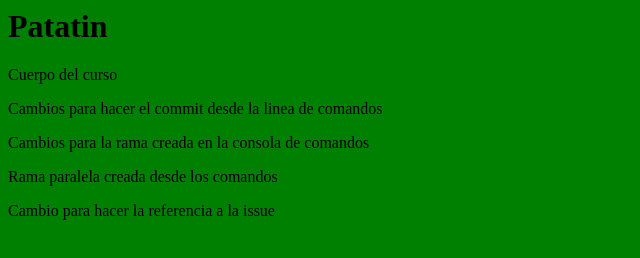
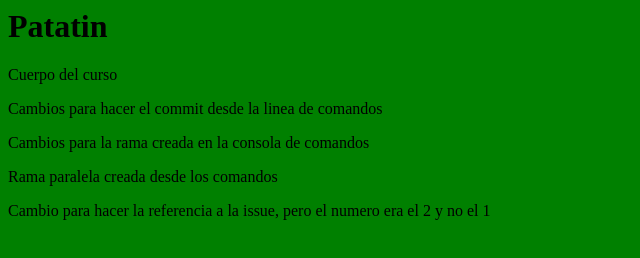
Before and after one commit to arturodefer/arturodefer.github.io, a plain HTML site: page src/index.html in a window 1280 px wide. Shown: the whole page, without its empty margins (0-640 px from the left). Drawn offline with Linux system fonts and the light colour scheme.

Commit message:
referencia a mi issue
haciendo referencia a mi issue #2

```diff
--- a/src/index.html
+++ b/src/index.html
@@ -9,6 +9,6 @@
     <p>Cambios para hacer el commit desde la linea de comandos</p>
     <p>Cambios para la rama creada en la consola de comandos</p>
     <p>Rama paralela creada desde los comandos</p>
-    <p>Cambio para hacer la referencia a la issue</p>
+    <p>Cambio para hacer la referencia a la issue, pero el numero era el 2 y no el 1</p>
   </body>
 </html>
```
